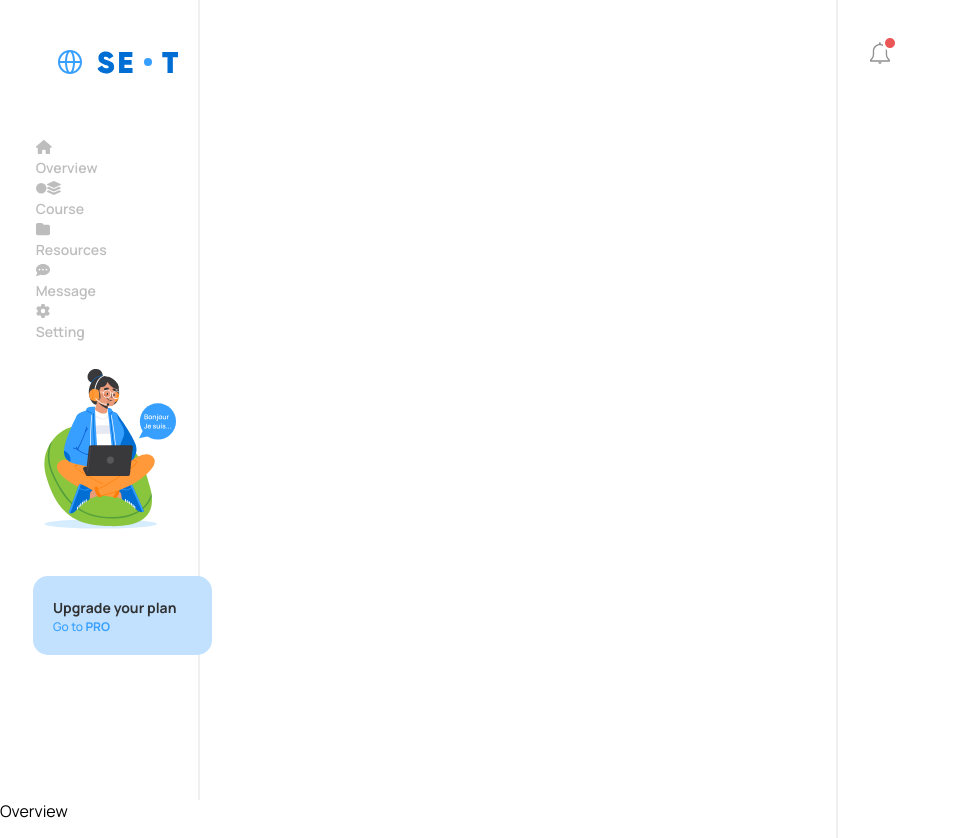
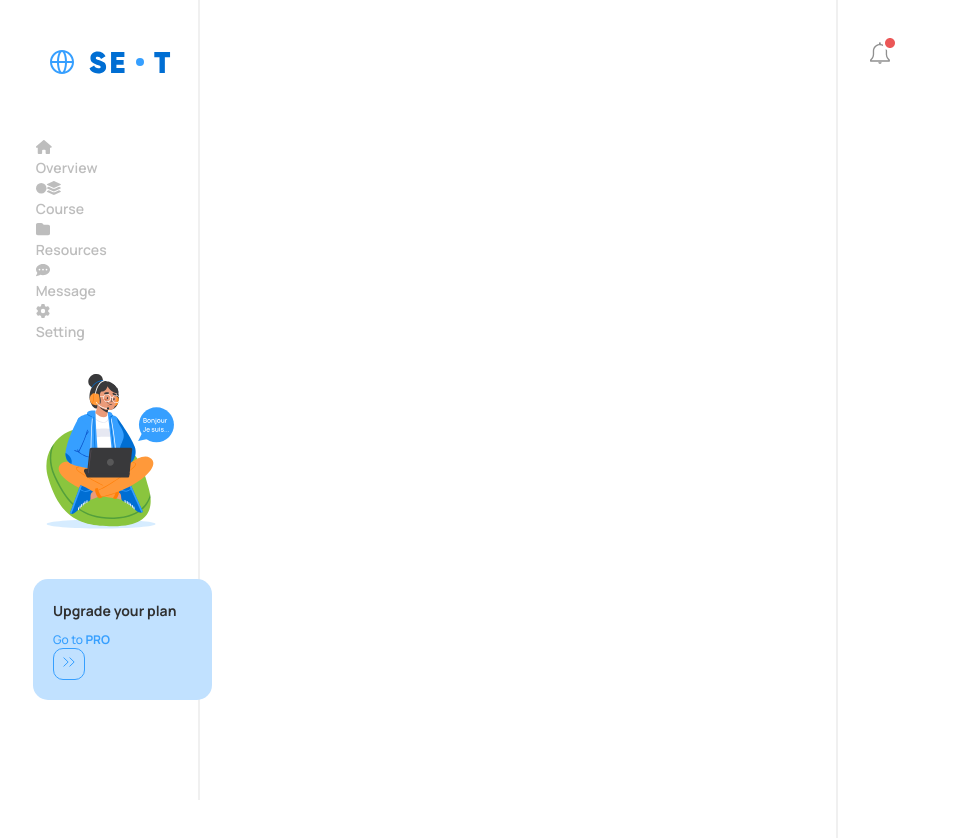
Before and after one commit to Konul304/course-dashboard-nextjs, a Next.js app in the folder course-dashboard/: page /overview in a window 1280 px wide. Shown: the whole page, without its empty margins (0-958 px from the left). Built offline with nearby package versions, Linux system fonts and the light colour scheme.

Commit message:
add button to popup

```diff
--- a/course-dashboard/app/css/sidebar.css
+++ b/course-dashboard/app/css/sidebar.css
@@ -7,17 +7,17 @@
 }
 
 .logo {
-    margin-left: 58px;
+    margin-left: 25%;
     margin-top: 44px;
     margin-bottom: 25%;
 }
 
 .girlImg {
     width: 137px;
-    height: 160px;
+    height: 155px;
     margin-left: 42px;
-    margin-top: 28px;
-    margin-bottom: 27px;
+    margin-top: 33px;
+    margin-bottom: 30px;
 }
 
 a {
@@ -68,4 +68,24 @@ a:hover {
     font-weight: 500;
     font-size: 12px;
     line-height: 16px;
+    margin-top: 10px;
 }
+
+.arrowBox {
+    position: relative;
+    border: 1px solid #369FFF;
+    width: 30px;
+    height: 30px;
+    display: flex;
+    justify-content: center;
+    border-radius: 10px;
+}
+
+.arrowBox:hover{
+    background-color: #8ac4fa;
+}
+
+.arrow {
+    position: absolute;
+    top: 28%;
+}
--- a/course-dashboard/app/overview/page.js
+++ b/course-dashboard/app/overview/page.js
@@ -3,7 +3,6 @@ import React from 'react';
 const Overview = () => {
     return (
         <div>
-            Overview
         </div>
     );
 }
--- a/course-dashboard/app/sidebar.js
+++ b/course-dashboard/app/sidebar.js
@@ -1,9 +1,11 @@
+'use client';
 import React from 'react';
 import Image from 'next/image'
 import Logo from "../public/images/logo.svg"
 import girlImg from "../public/images/girlImg.svg"
 import './css/sidebar.css'
 import Menu from './menu';
+import arrow from "../public/images/arrow.svg"
 
 const Sidebar = () => {
     return (
@@ -21,8 +23,16 @@ const Sidebar = () => {
             />
             <div className='popup'>
                 <p className='message'>Upgrade your plan</p>
-                <div className='d-flex justify-content-between'>
+                <div className='d-flex justify-content-between align-items-center'>
                     <p className='goto'>Go to <b>PRO</b></p>
+                    <div className='arrowBox'>
+                    <Image className='arrow'
+                        src={arrow}
+                        alt="Picture of the author"
+                        width="12px"
+                        height="10px"
+                    />
+                    </div>
                 </div>
             </div>
         </div>
```
Also changed, not shown: course-dashboard/public/images/arrow.svg (added).
